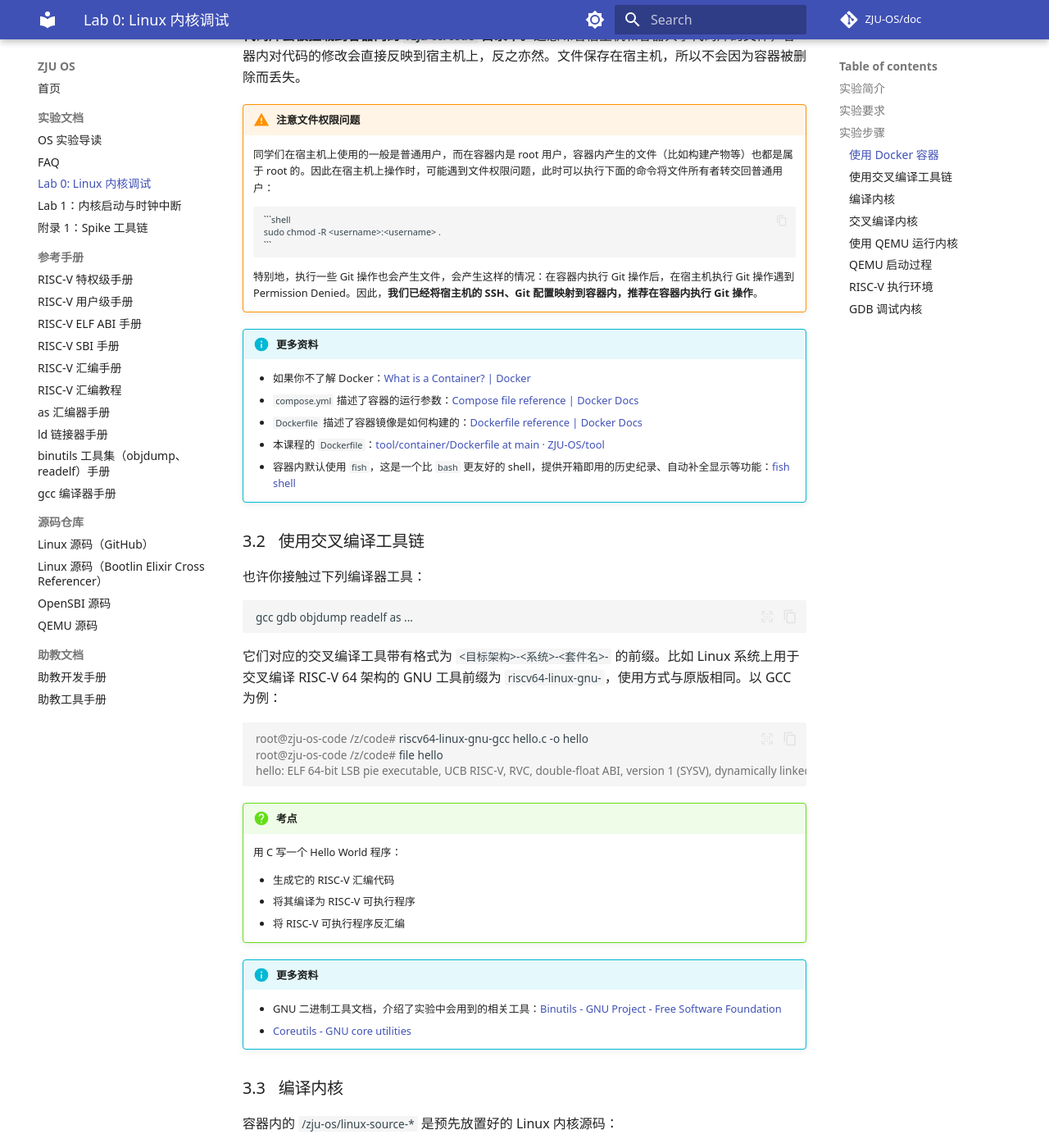
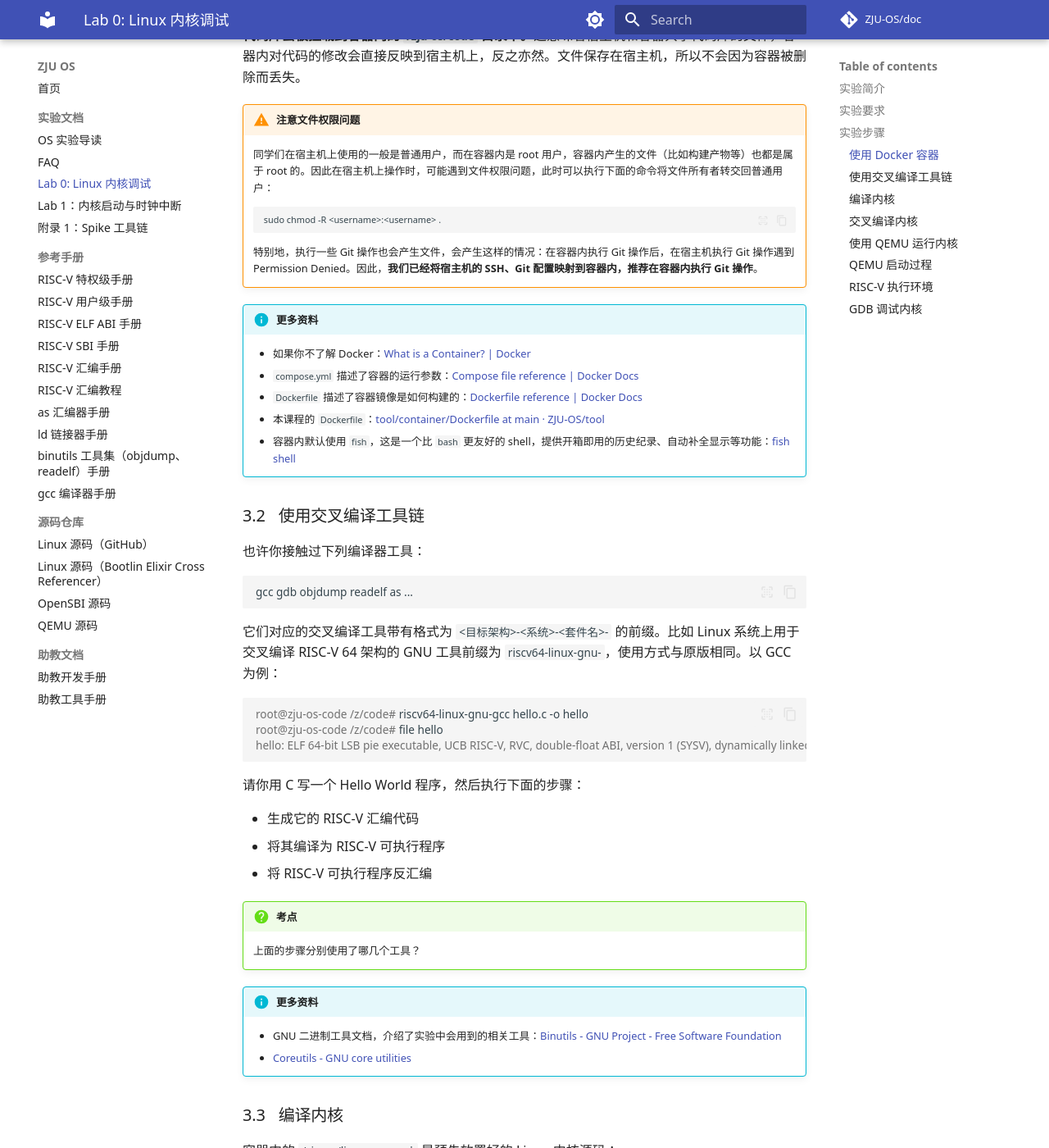
Before and after one commit to hharryz/zju-os-doc, an MkDocs documentation site: the page built from docs/lab0.md, in a window 1280 px wide and 1400 px high, scrolled down 2151 px. Shown: the whole window at 82% size. Built offline with MkDocs 1.6.1 and Material for MkDocs 9.7.7, drawn with Linux system fonts in a browser that asks for light colours; comment, search, counter and statistics services are not loaded.

Commit message:
lab0: minor fix

````diff
--- a/docs/lab0.md
+++ b/docs/lab0.md
@@ -103,9 +103,9 @@
 
     同学们在宿主机上使用的一般是普通用户，而在容器内是 root 用户，容器内产生的文件（比如构建产物等）也都是属于 root 的。因此在宿主机上操作时，可能遇到文件权限问题，此时可以执行下面的命令将文件所有者转交回普通用户：
 
-        ```shell
-        sudo chmod -R <username>:<username> .
-        ```
+    ```shell
+    sudo chmod -R <username>:<username> .
+    ```
 
     特别地，执行一些 Git 操作也会产生文件，会产生这样的情况：在容器内执行 Git 操作后，在宿主机执行 Git 操作遇到 Permission Denied。因此，**我们已经将宿主机的 SSH、Git 配置映射到容器内，推荐在容器内执行 Git 操作**。
 
@@ -133,13 +133,15 @@ root@zju-os-code /z/code# file hello
 hello: ELF 64-bit LSB pie executable, UCB RISC-V, RVC, double-float ABI, version 1 (SYSV), dynamically linked, interpreter /lib/ld-linux-riscv64-lp64d.so.1, BuildID[sha1]=963fa6ea0ba96c8e9b928927d0e0306355e326d5, for GNU/Linux 4.15.0, not stripped
 ```
 
+请你用 C 写一个 Hello World 程序，然后执行下面的步骤：
+
+- 生成它的 RISC-V 汇编代码
+- 将其编译为 RISC-V 可执行程序
+- 将 RISC-V 可执行程序反汇编
+
 !!! question "考点"
 
-    用 C 写一个 Hello World 程序：
-
-    - 生成它的 RISC-V 汇编代码
-    - 将其编译为 RISC-V 可执行程序
-    - 将 RISC-V 可执行程序反汇编
+    上面的步骤分别使用了哪几个工具？
 
 !!! info "更多资料"
 
````
